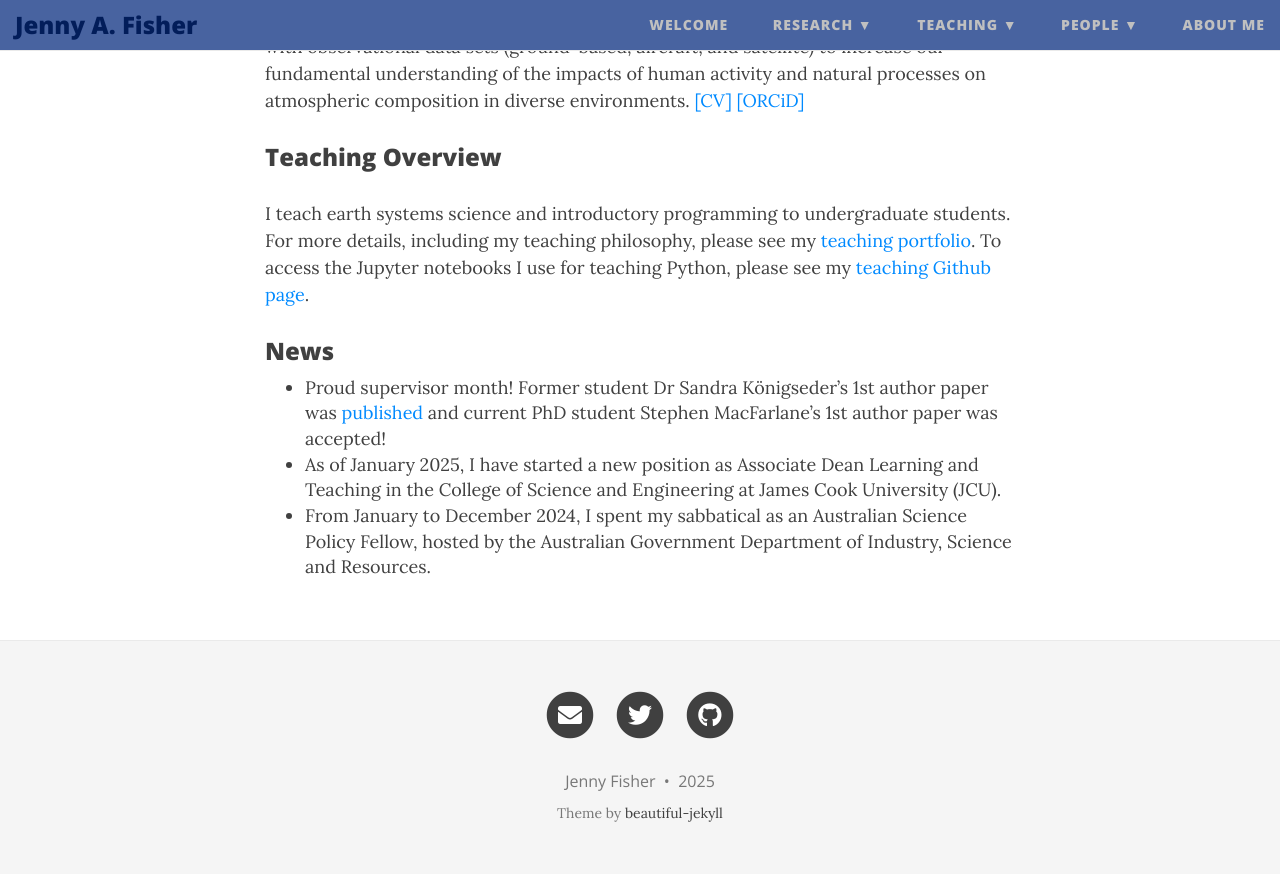
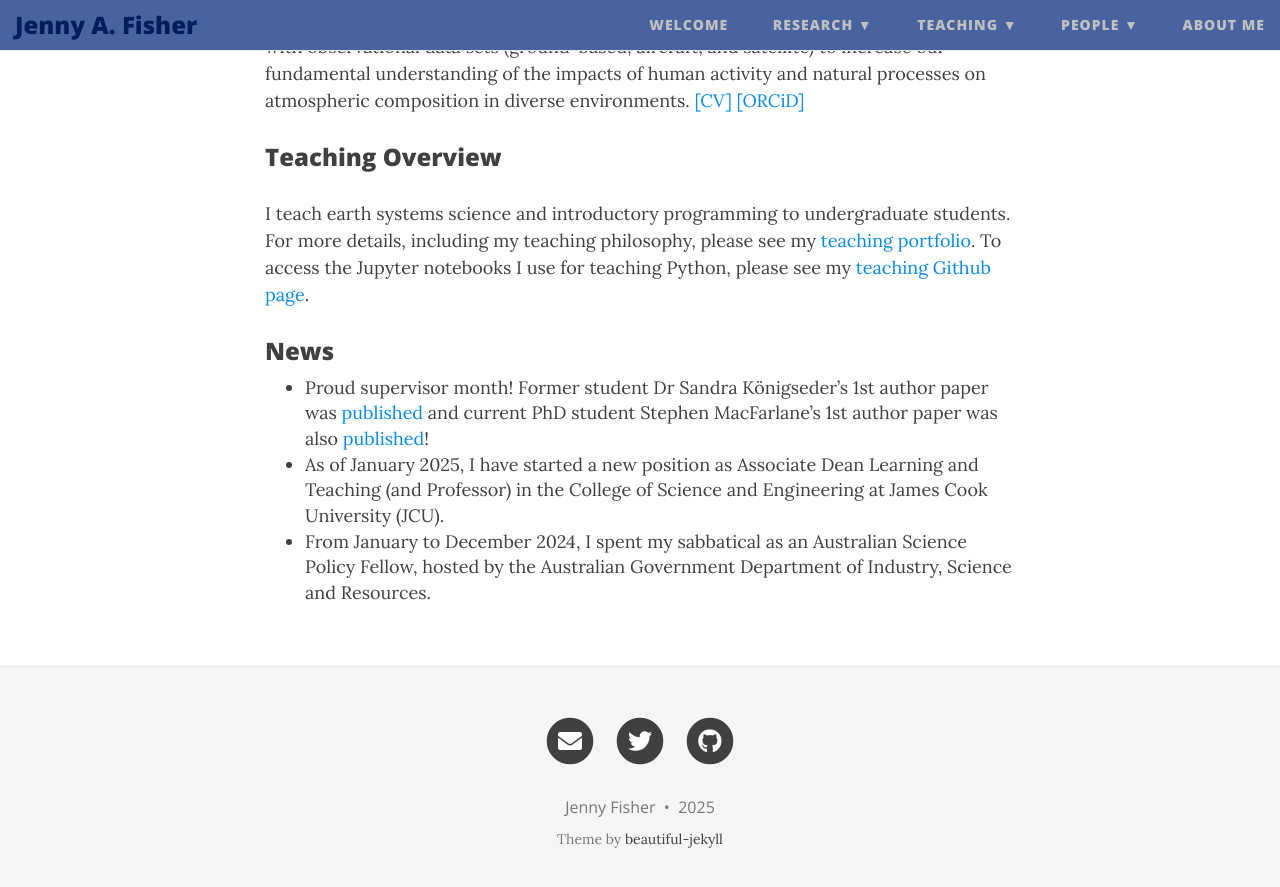
Before and after one commit to jennyfisher/jennyfisher.github.io, a Jekyll site: the page built from index.md, in a window 1280 px wide and 900 px high, scrolled down 651 px. Shown: the top 887 px of the window. Built offline with Jekyll 4.4.1, drawn with Linux system fonts in a browser that asks for light colours; nearby versions of some CDN libraries.

Commit message:
Update index.md

```diff
--- a/index.md
+++ b/index.md
@@ -25,6 +25,6 @@ My research centres on investigating the sources, chemical evolution, and transp
 I teach earth systems science and introductory programming to undergraduate students. For more details, including my teaching philosophy, please see my [teaching portfolio](https://sites.google.com/view/jfisher-teaching-portfolio/home). To access the Jupyter notebooks I use for teaching Python, please see my [teaching Github page](https://jennyfisher.github.io/computing-modelling-earthsci/).
 
 ### News
-- Proud supervisor month! Former student Dr Sandra Königseder's 1st author paper was [published](https://link.springer.com/article/10.1007/s00704-025-05612-x) and current PhD student Stephen MacFarlane's 1st author paper was accepted!
-- As of January 2025, I have started a new position as Associate Dean Learning and Teaching in the College of Science and Engineering at James Cook University (JCU).
+- Proud supervisor month! Former student Dr Sandra Königseder's 1st author paper was [published](https://link.springer.com/article/10.1007/s00704-025-05612-x) and current PhD student Stephen MacFarlane's 1st author paper was also [published](https://agupubs.onlinelibrary.wiley.com/doi/10.1029/2024JD043110)!
+- As of January 2025, I have started a new position as Associate Dean Learning and Teaching (and Professor) in the College of Science and Engineering at James Cook University (JCU).
 - From January to December 2024, I spent my sabbatical as an Australian Science Policy Fellow, hosted by the Australian Government Department of Industry, Science and Resources.
```
